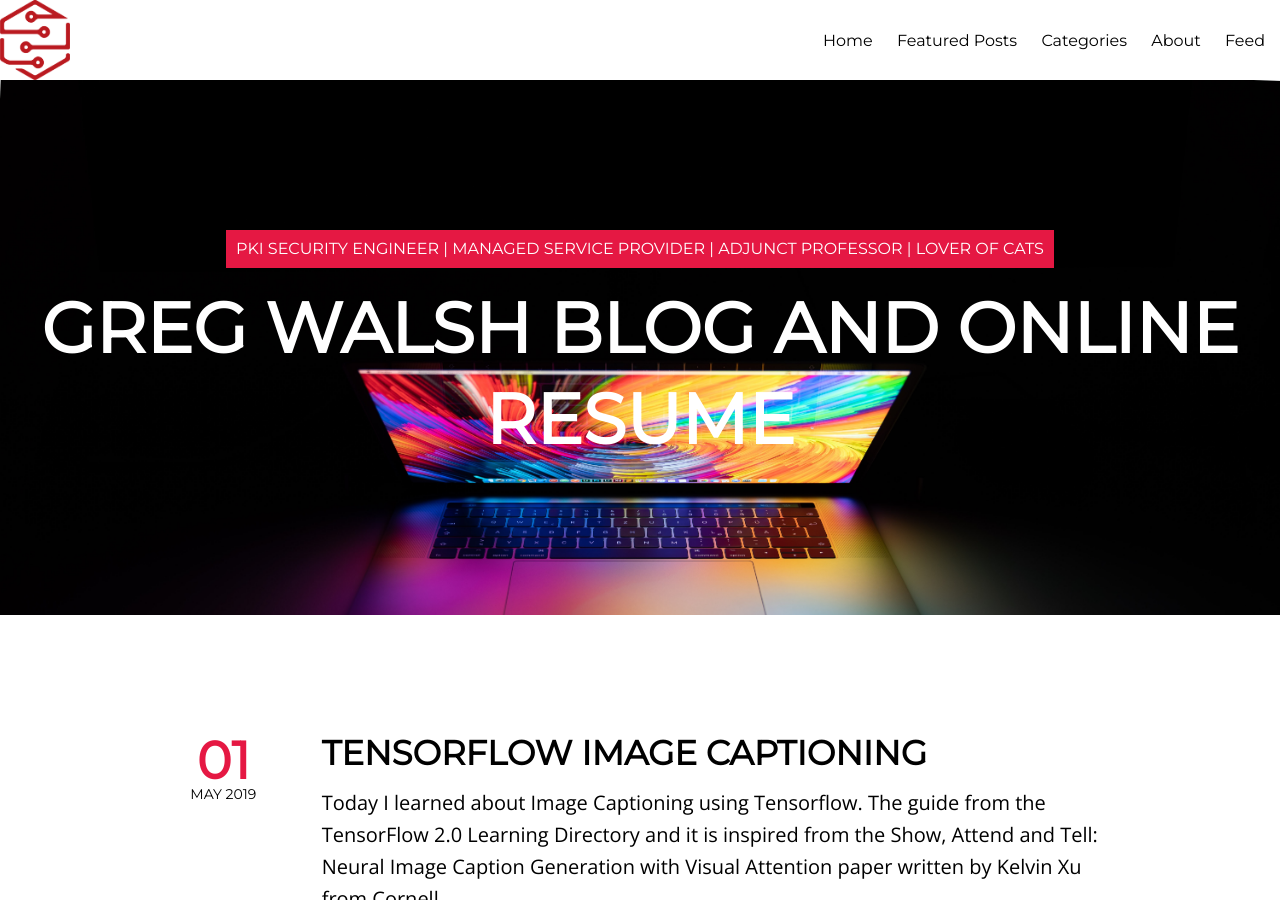
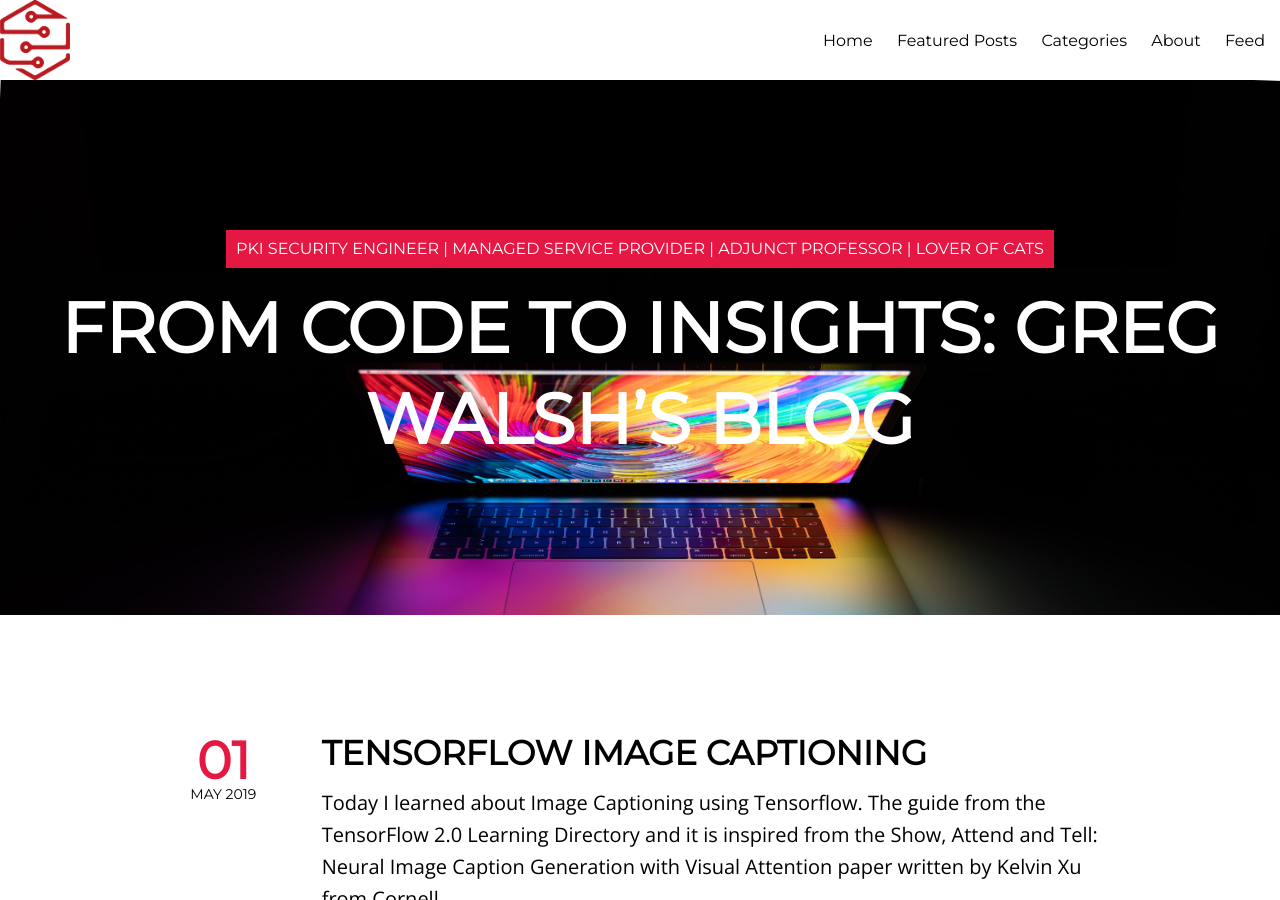
Before and after one commit to walshg3/walshg3.github.io, a Jekyll site: the page built from index.html, in a window 1280 px wide and 900 px high. Built offline with Jekyll 4.4.1, drawn with Linux system fonts in a browser that asks for light colours; the list of posts is cut into pages by our own code.

Commit message:
added description

```diff
--- a/_config.yml
+++ b/_config.yml
@@ -1,5 +1,5 @@
 title:            "PKI Security Engineer | Managed Service Provider | Adjunct Professor | Lover of Cats"
-description:      "Greg Walsh Blog and Online Resume"
+description:      "From Code to Insights: Greg Walsh’s Blog"
 logo:             Logo-only.png
 disqus_shortname: walshg3
 share:            true
```
